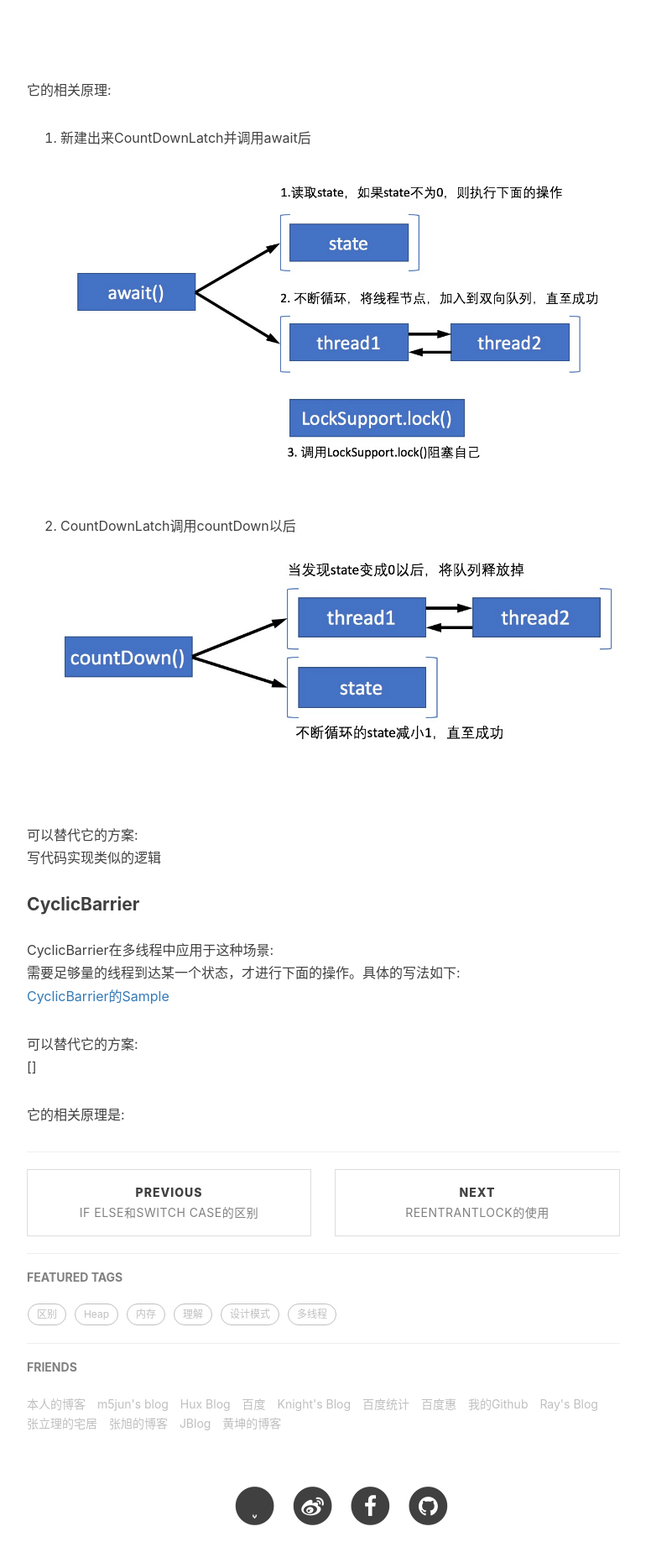
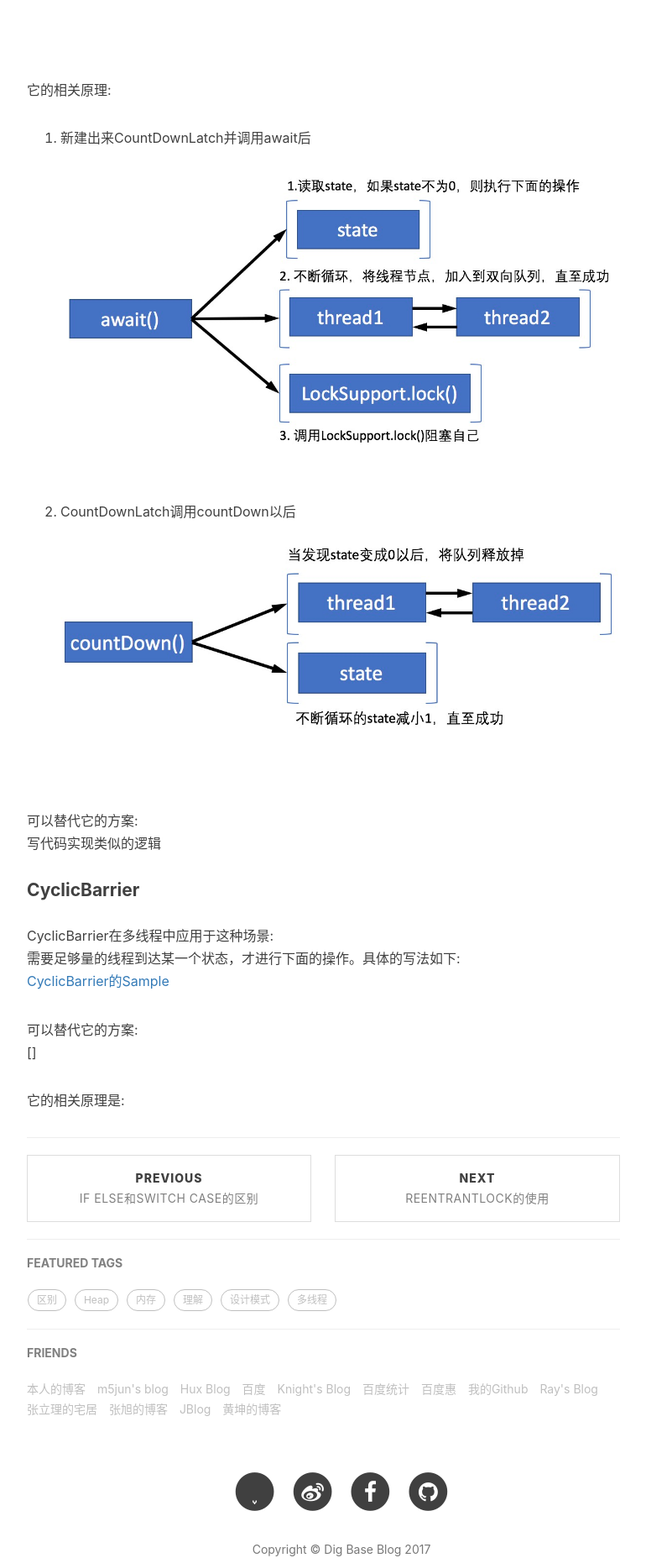
Before and after one commit to baiscjava/basicjava.github.io, a Jekyll site: the page built from _posts/2017-06-22-CountDownLatch和CyclicBarrier.md, in a window 1280 px wide. Shown: the part 1126-2981 px from the top of the page at 84% size, without its empty margins (233-1003 px from the left). Built offline with Jekyll 4.4.1, drawn with Linux system fonts in a browser that asks for light colours; nearby versions of some CDN libraries; comment, search, counter and statistics services are not loaded.

Commit message:
Update 2017-06-22-CountDownLatch和CyclicBarrier.md

```diff
--- a/_posts/2017-06-22-CountDownLatch和CyclicBarrier.md
+++ b/_posts/2017-06-22-CountDownLatch和CyclicBarrier.md
@@ -21,7 +21,7 @@
 
 它的相关原理:<br>
 1. 新建出来CountDownLatch并调用await后<br>
-![gras](/images/aqs/CountDownLatch_await4.jpeg)<br>
+![gras](/images/aqs/CountDownLatch_await5.jpeg)<br>
 2. CountDownLatch调用countDown以后<br>
 ![gras](/images/aqs/CountDownLatch_countDown.jpeg)<br>
 
```
